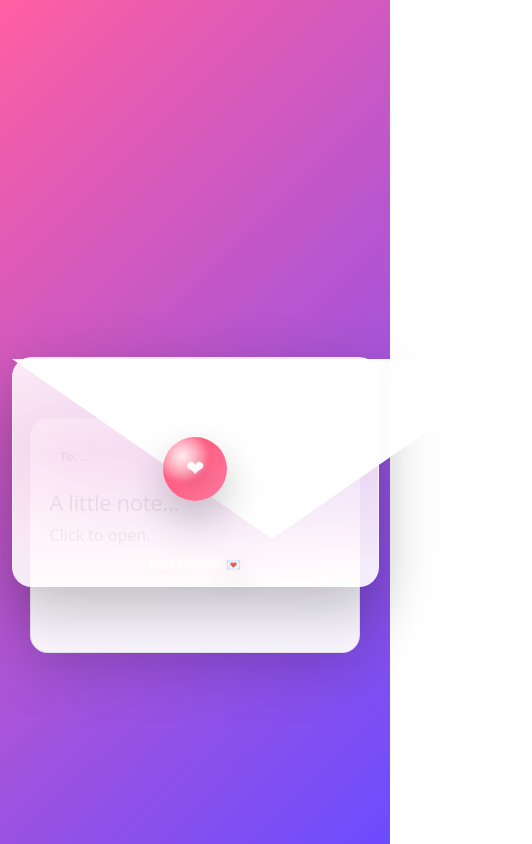
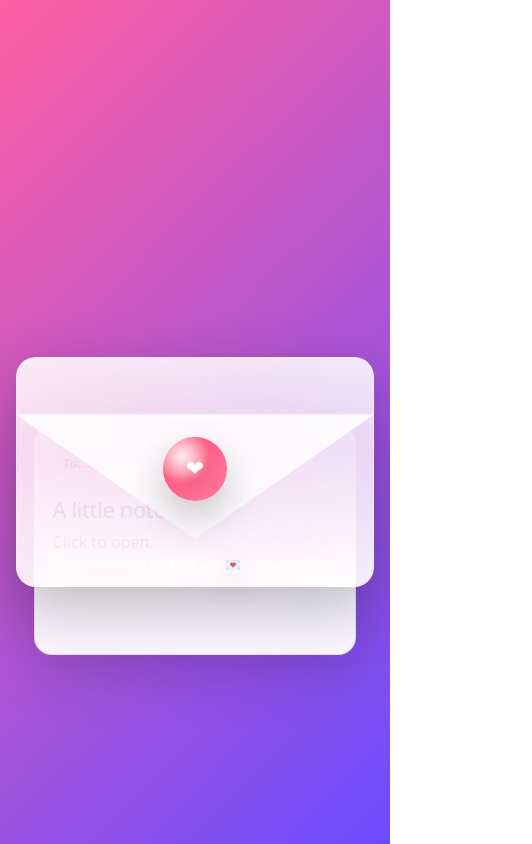
Before and after one commit to BeshoyGorgi/-Valentine, a plain HTML site: page index.html in a window 390 px wide. Shown: the whole page, 532 px wide, since content can reach past the window. Drawn offline with Linux system fonts and the light colour scheme.

Commit message:
handy layout2

```diff
--- a/style.css
+++ b/style.css
@@ -18,21 +18,20 @@
 
 *{ box-sizing:border-box; }
 html,body{ height:100%; }
+
 body{
   margin:0;
   font-family: ui-sans-serif, system-ui, -apple-system, "Segoe UI", Roboto, Helvetica, Arial;
   color:var(--text);
-  background:
-    radial-gradient(1200px 700px at 18% 18%, rgba(255,255,255,.22), transparent 60%),
-    radial-gradient(900px 560px at 82% 28%, rgba(255,255,255,.16), transparent 55%),
-    linear-gradient(135deg, var(--bg1), var(--bg2));
-  overflow:hidden;
-}
 
-body{
+  /* ✅ only color/gradient background */
   background: linear-gradient(135deg, var(--bg1), var(--bg2));
   background-repeat: no-repeat;
   background-size: cover;
+
+  /* ✅ prevent black side area */
+  overflow-x:hidden;
+  width:100vw;
 }
 
 .shell{
@@ -43,19 +42,20 @@ body{
   gap:18px;
 }
 
-/* ------------------ Envelope ------------------ */
+/* ------------------ Envelope (CLEAN + RESPONSIVE) ------------------ */
 .envelope{
-  width:min(760px, 94vw);
-  height: 360px;
+  width: min(520px, 92vw);
+  height: 340px;
   position:relative;
   display:grid;
   place-items:center;
+  margin:0 auto;
 }
 
 .envelope__body{
   width:100%;
-  height: 260px;
-  border-radius: 24px;
+  height: 235px;
+  border-radius: 22px;
   background: rgba(255,255,255,.85);
   border: 1px solid rgba(255,255,255,.5);
   box-shadow: var(--shadow);
@@ -74,30 +74,10 @@ body{
     linear-gradient(180deg, rgba(255,255,255,.60), rgba(255,255,255,.35));
 }
 
+/* Flap (✅ no border-triangle, fully responsive) */
 .envelope__flap{
   width:100%;
-  height: 210px;
-  position:absolute;
-  bottom: 50px;
-  transform-origin: top center;
-  transform: rotateX(0deg);
-  transition: transform .7s cubic-bezier(.2,.9,.2,1);
-  perspective: 900px;
-}
-
-/* --- FIX: responsive flap (no border-triangle) --- */
-.envelope{
-  width: min(520px, 94vw);   /* wichtig für Handy */
-  height: 340px;
-}
-
-.envelope__body{
-  height: 235px;
-}
-
-.envelope__flap{
-  width:100%;
-  height: min(190px, 32vw);          /* passt sich an */
+  height: min(190px, 32vw);
   position:absolute;
   bottom: 48px;
   transform-origin: top center;
@@ -111,18 +91,17 @@ body{
   position:absolute;
   inset:0;
   background: rgba(255,255,255,.88);
-  clip-path: polygon(0 0, 100% 0, 50% 100%); /* Dreieck, aber responsive */
+  clip-path: polygon(0 0, 100% 0, 50% 100%);
   filter: drop-shadow(0 18px 30px rgba(0,0,0,.10));
 }
 
-
-/* paper that slides out */
+/* Paper that slides out */
 .envelope__paper{
   position:absolute;
   width: 90%;
-  height: 260px;
-  bottom: 30px;
-  border-radius: 20px;
+  height: 235px;
+  bottom: 24px;
+  border-radius: 18px;
   background: rgba(255,255,255,.95);
   border: 1px solid rgba(90,75,106,.12);
   box-shadow: 0 18px 55px rgba(0,0,0,.16);
@@ -131,9 +110,8 @@ body{
   overflow:hidden;
 }
 
-.paper__content{
-  padding:20px 18px;
-}
+.paper__content{ padding:20px 18px; }
+
 .paper__tag{
   display:inline-block;
   font-weight:650;
@@ -143,43 +121,51 @@ body{
   border-radius:999px;
   background: rgba(107,76,255,.10);
 }
+
 .paper__title{
   margin:14px 0 6px;
-  font-size: 26px;
+  font-size: 24px;
   letter-spacing:-.4px;
 }
+
 .paper__text{
   margin:0;
   color: var(--muted);
   line-height: 1.5;
 }
 
+/* Seal */
 .seal{
   position:absolute;
-  bottom: 92px;
-  width:74px;
-  height:74px;
+  bottom: 86px;
+  width:64px;
+  height:64px;
   border-radius: 999px;
   border: 0;
   cursor:pointer;
-  background: radial-gradient(circle at 30% 30%, rgba(255,255,255,.7), transparent 40%),
-              linear-gradient(135deg, var(--no1), var(--no2));
+  background:
+    radial-gradient(circle at 30% 30%, rgba(255,255,255,.7), transparent 40%),
+    linear-gradient(135deg, var(--no1), var(--no2));
   box-shadow: 0 18px 40px rgba(0,0,0,.22);
   display:grid;
   place-items:center;
   transition: transform .18s ease, filter .18s ease;
   z-index:5;
 }
+
 .seal:hover{ transform: translateY(-2px) scale(1.03); }
+
 .seal:focus-visible{
   outline: 3px solid var(--ring);
   outline-offset: 4px;
 }
+
 .seal__heart{
-  font-size: 26px;
+  font-size: 22px;
   color: rgba(255,255,255,.95);
   text-shadow: 0 10px 20px rgba(0,0,0,.25);
 }
+
 .seal__shine{
   position:absolute;
   inset:0;
@@ -190,9 +176,9 @@ body{
 
 .envelope__hint{
   position:absolute;
-  bottom: 20px;
+  bottom: 14px;
   margin:0;
-  font-size:13px;
+  font-size:12px;
   color: rgba(255,255,255,.9);
   text-shadow: 0 12px 30px rgba(0,0,0,.25);
   user-select:none;
@@ -248,6 +234,7 @@ body{
   letter-spacing:.2px;
   user-select:none;
 }
+
 .pill__dot{
   width:10px;
   height:10px;
@@ -262,6 +249,7 @@ body{
   line-height:1.08;
   letter-spacing:-.6px;
 }
+
 .subtitle{
   margin:0 0 18px;
   color:var(--muted);
@@ -333,6 +321,7 @@ body{
   color: var(--text);
   box-shadow: none;
 }
+
 .btn--ghost:hover{ transform: translateY(-1px); }
 
 .hint{
@@ -354,7 +343,7 @@ body{
   user-select:none;
 }
 
-/* Overlay */
+/* Overlay ("It's a date") */
 .overlay{
   position:absolute;
   inset:0;
@@ -368,10 +357,12 @@ body{
   pointer-events:none;
   transition: opacity .22s ease;
 }
+
 .overlay.is-visible{
   opacity:1;
   pointer-events:auto;
 }
+
 .overlay__panel{
   width:min(520px, 90%);
   border-radius:22px;
@@ -381,11 +372,13 @@ body{
   padding:20px 18px;
   text-align:center;
 }
+
 .overlay__title{
   margin:0 0 10px;
   font-size: clamp(26px, 3.4vw, 38px);
   letter-spacing:-.4px;
 }
+
 .overlay__text{
   margin:0 0 14px;
   color:var(--muted);
@@ -405,7 +398,7 @@ body{
   z-index:1;
 }
 
-/* Burst hearts */
+/* Burst hearts (for overlay) */
 .burst{
   position:absolute;
   inset:0;
@@ -442,45 +435,6 @@ body{
   100%{ transform: translate(var(--dx), var(--dy)) rotate(45deg) scale(1.1); opacity:0; }
 }
 
-/* Floating hearts field */
-.heart-field{
-  position:fixed;
-  inset:0;
-  pointer-events:none;
-  opacity:.55;
-  filter: blur(.2px);
-}
-.heart-field i{
-  position:absolute;
-  left:var(--lx);
-  top:110%;
-  width:14px;
-  height:14px;
-  transform: rotate(45deg) scale(var(--s));
-  background: rgba(255,255,255,.9);
-  border-radius:3px;
-  animation: floatUp var(--t) linear infinite;
-  opacity: var(--o);
-}
-.heart-field i::before,
-.heart-field i::after{
-  content:"";
-  position:absolute;
-  width:14px; height:14px;
-  background: inherit;
-  border-radius:50%;
-  left:-7px; top:0;
-}
-.heart-field i::after{ left:0; top:-7px; }
-
-@keyframes floatUp{
-  0%{ transform: translateY(0) rotate(45deg) scale(var(--s)); opacity:0; }
-  10%{ opacity:1; }
-  100%{ transform: translateY(-140vh) rotate(45deg) scale(var(--s)); opacity:0; }
-}
-
-
-
 /* -------- Video Overlay (shown first) -------- */
 .videoOverlay{
   position:absolute;
@@ -491,6 +445,7 @@ body{
   opacity:0;
   pointer-events:none;
   transition: opacity .22s ease;
+  z-index: 50;
 }
 
 .videoOverlay.is-visible{
@@ -505,6 +460,8 @@ body{
   border: 1px solid rgba(90,75,106,.12);
   box-shadow: 0 18px 55px rgba(0,0,0,.22);
   padding:14px;
+  position: relative;
+  z-index: 2;
 }
 
 .videoOverlay__video{
@@ -520,8 +477,6 @@ body{
   width:100%;
 }
 
-
-
 /* ------------------ Mobile / Responsive ------------------ */
 @media (max-width: 520px) {
   .shell{
@@ -531,32 +486,19 @@ body{
 
   /* Envelope */
   .envelope{
+    width: min(520px, 92vw);
     height: 330px;
   }
   .envelope__body{
     height: 230px;
     border-radius: 20px;
   }
-
-  /* Make flap triangle smaller on phones */
-  .envelope__flap{
-    height: 180px;
-    bottom: 48px;
+  .envelope__paper{
+    height: 230px;
+    border-radius: 18px;
+    bottom: 22px;
   }
-  .envelope__flap::before{
-    border-left: 260px solid transparent;
-    border-right: 260px solid transparent;
-    border-top: 180px solid rgba(255,255,255,.88);
-  }
-
-  .envelope__paper{
-    height: 235px;
-    border-radius: 18px;
-    bottom: 24px;
-  }
-  .paper__title{
-    font-size: 22px;
-  }
+  .paper__title{ font-size: 22px; }
 
   .seal{
     width: 64px;
@@ -586,7 +528,7 @@ body{
   }
 
   .stage{
-    height: 210px; /* more room for moving NO button */
+    height: 210px;
     border-radius: 18px;
   }
 
@@ -603,19 +545,17 @@ body{
     border-radius: 14px;
   }
 
-  /* Keep NO button from going off-screen too much */
   .btn--no{
     min-width: 150px;
   }
 
   .hint{
     left: 14px;
+    right: 14px;
     bottom: 12px;
-    right: 14px;
     font-size: 12px;
   }
 
-  /* Overlays */
   .overlay__panel{
     width: min(520px, 92%);
     border-radius: 18px;
@@ -645,7 +585,5 @@ body{
 
 /* Fix for mobile browser address-bar height changes */
 @supports (height: 100svh) {
-  .shell{
-    min-height: 100svh;
-  }
+  .shell{ min-height: 100svh; }
 }
```
